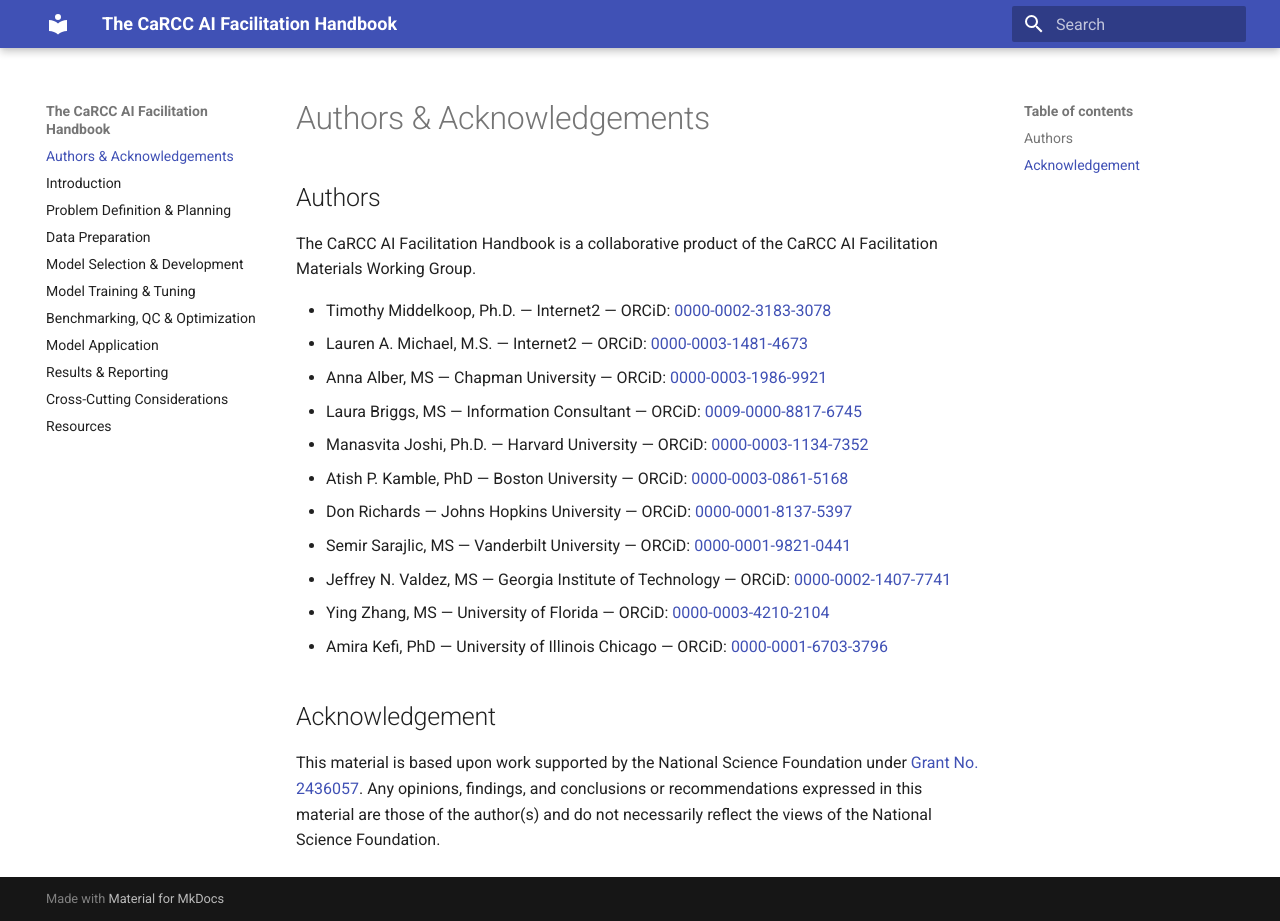
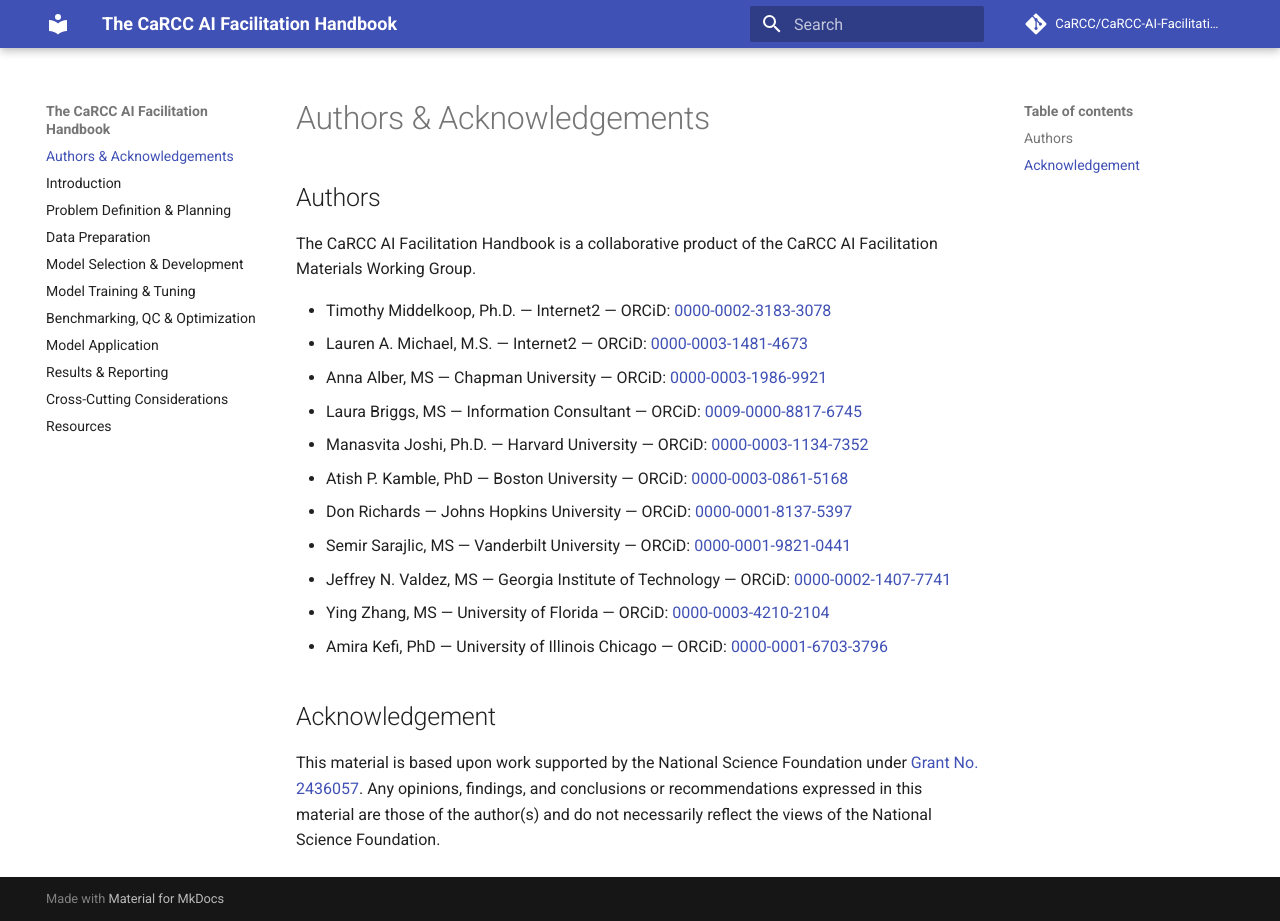
Before and after one commit to CaRCC/CaRCC-AI-Facilitation-Handbook, an MkDocs documentation site: the page built from handbook/authors.md, in a window 1280 px wide and 921 px high. Built offline with MkDocs 1.6.1 and Material for MkDocs 9.7.7, drawn with Linux system fonts in a browser that asks for light colours; comment, search, counter and statistics services are not loaded.

Commit message:
Add repo link to site header
Material for MkDocs auto-adds a GitHub icon link in the header when
repo_url/repo_name are set, rather than hand-adding a link on the
Introduction page.

Co-Authored-By: Claude <noreply@anthropic.com>

```diff
--- a/mkdocs.yaml
+++ b/mkdocs.yaml
@@ -12,6 +12,8 @@ nav:
   - Results & Reporting: results-reporting.md
   - Cross-Cutting Considerations: cross-cutting.md
   - Resources: resources.md
+repo_url: https://github.com/CaRCC/CaRCC-AI-Facilitation-Handbook
+repo_name: CaRCC/CaRCC-AI-Facilitation-Handbook
 theme:
   name: material
 markdown_extensions:
```
